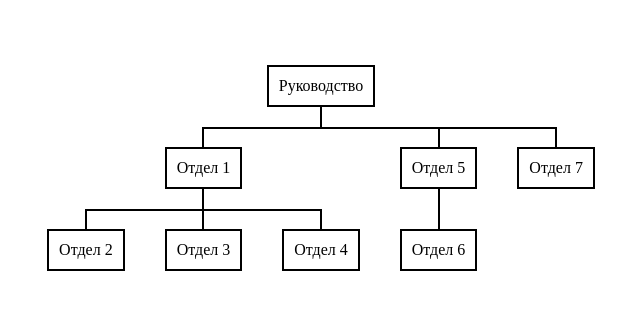
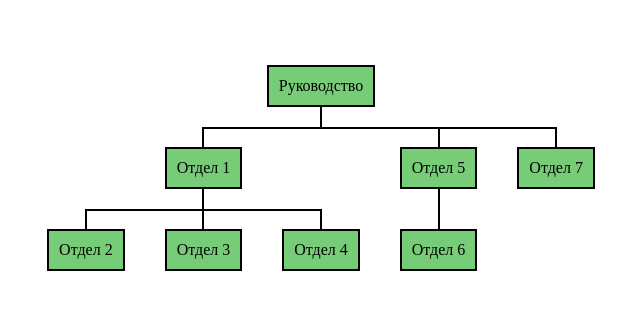
Before and after one commit to Juris-Berkulis/organization_structure, a Vue app: page / in a window 1280 px wide. Shown: the top 310 px of the page, without its empty margins (319-959 px from the left). Built offline with nearby package versions, Linux system fonts and the light colour scheme.

Commit message:
1. Add a background-color for the departments of the organization.

```diff
--- a/src/components/DragAndDrop03/DepartmentInOrganization.vue
+++ b/src/components/DragAndDrop03/DepartmentInOrganization.vue
@@ -157,6 +157,7 @@ export default {
     text-align: center;
     border: 2px solid black;
     white-space: nowrap;
+    background-color: #77cc77;
 }
 
 .department__title__last {
```
